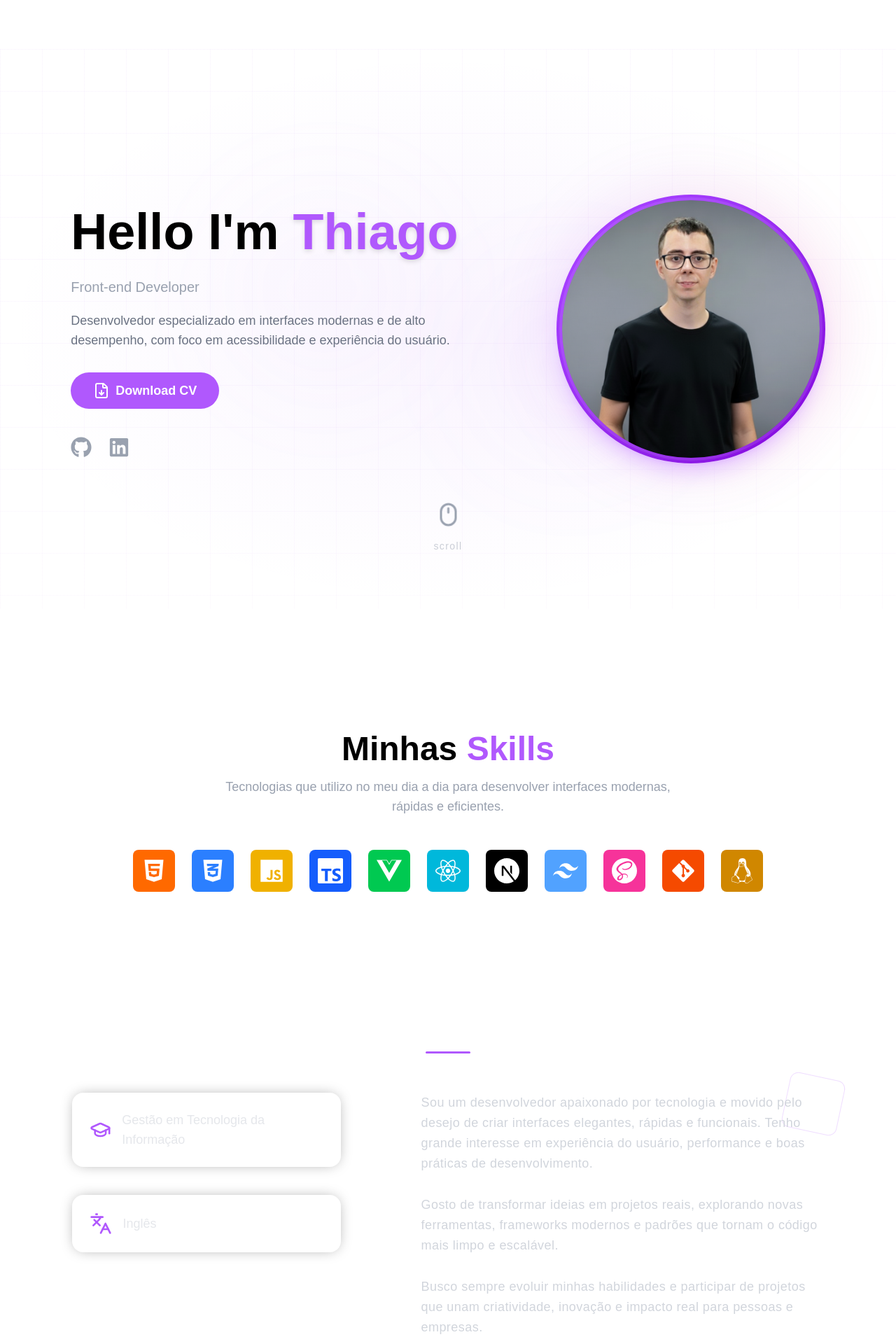
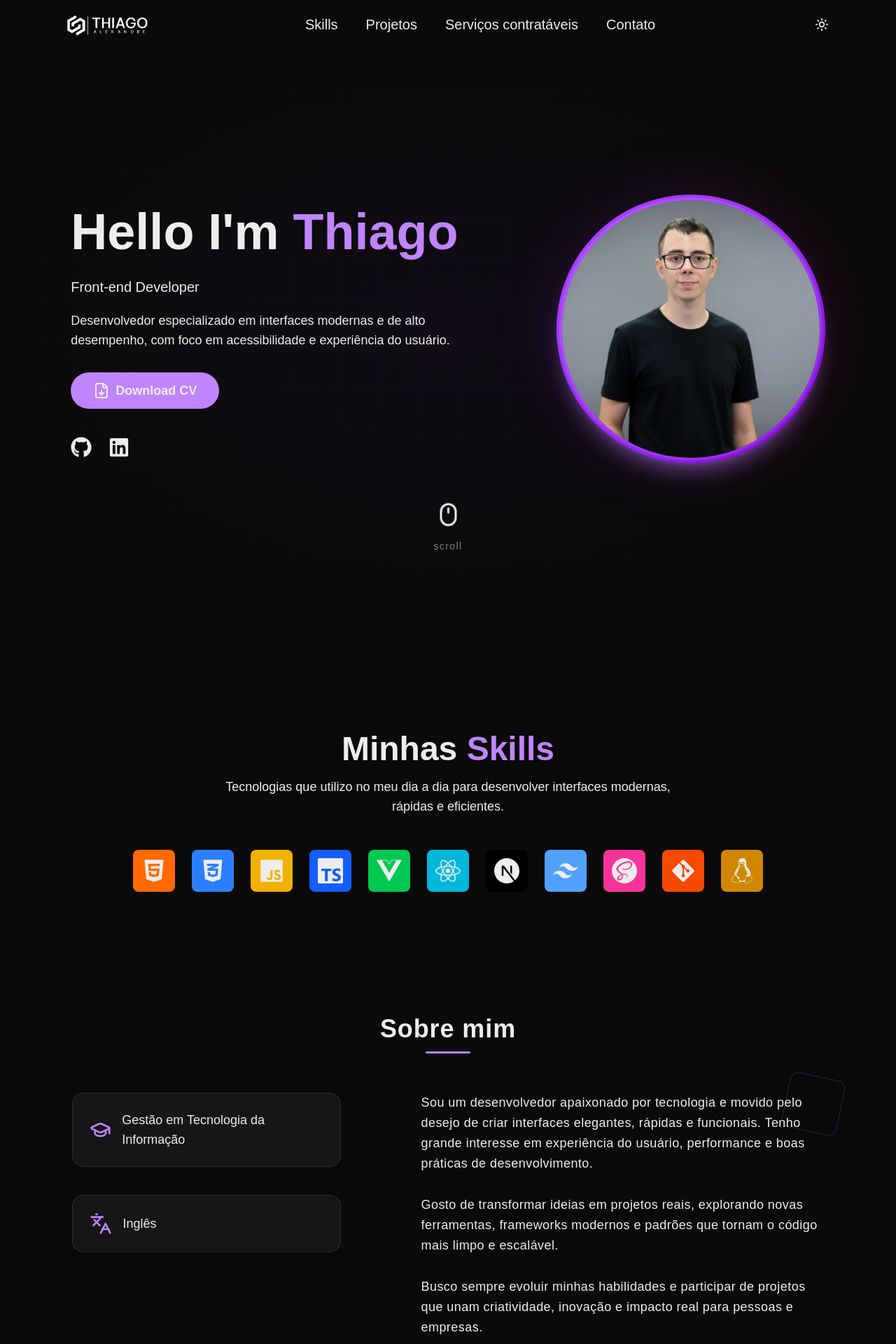
Before and after one commit to thiagokilu/portifolio-react, a Next.js app: page / in a window 1280 px wide. Shown: the top 1920 px of the page at 70% size. Built offline with nearby package versions, Linux system fonts and the light colour scheme.

Commit message:
now you can change theme color, to dark mode and ligth mode

```diff
--- a/Components/About/About.tsx
+++ b/Components/About/About.tsx
@@ -29,7 +29,7 @@ export default function About() {
         initial="hidden"
         whileInView="show"
         viewport={{ once: true, amount: 0.4 }}
-        className="text-4xl font-semibold text-white mb-14 tracking-wide relative"
+        className="text-4xl font-semibold  mb-14 tracking-wide relative"
       >
         Sobre mim
         <span className="block w-16 h-[3px] bg-purple-primary mx-auto mt-3 rounded-full"></span>
@@ -52,9 +52,7 @@ export default function About() {
               transition-all flex items-center rounded-2xl p-6 gap-4"
           >
             <GraduationCap className="text-purple-primary w-8 h-8 group-hover:scale-110 transition-transform" />
-            <span className="text-gray-200 text-lg">
-              Gestão em Tecnologia da Informação
-            </span>
+            <span className="text-lg">Gestão em Tecnologia da Informação</span>
           </motion.div>
 
           <motion.div
@@ -65,7 +63,7 @@ export default function About() {
               transition-all flex items-center rounded-2xl p-6 gap-4"
           >
             <Languages className="text-purple-primary w-8 h-8 group-hover:scale-110 transition-transform" />
-            <span className="text-gray-200 text-lg">Inglês</span>
+            <span className="text-lg">Inglês</span>
           </motion.div>
         </motion.div>
 
@@ -83,7 +81,7 @@ export default function About() {
         <motion.div variants={fadeUp} className="md:w-1/2 relative">
           <div className="absolute -top-6 -right-6 w-20 h-20 border border-purple-primary/20 rounded-xl rotate-12"></div>
 
-          <p className="text-gray-300 leading-relaxed text-lg tracking-wide relative z-10">
+          <p className="leading-relaxed text-lg tracking-wide relative z-10">
             Sou um desenvolvedor apaixonado por tecnologia e movido pelo desejo
             de criar interfaces elegantes, rápidas e funcionais. Tenho grande
             interesse em experiência do usuário, performance e boas práticas de
--- a/Components/Footer/Footer.tsx
+++ b/Components/Footer/Footer.tsx
@@ -3,7 +3,7 @@ export default function Footer() {
     <footer className=" py-8 px-6 flex flex-col items-center gap-4">
       <div className="w-full max-w-4xl h-px bg-gradient-to-r from-transparent via-purple-primary to-transparent" />
 
-      <span className="text-gray-300 text-sm tracking-wide">
+      <span className=" text-sm tracking-wide">
         © {new Date().getFullYear()} Thiago Alexandre
       </span>
     </footer>
--- a/Components/Header/Header.tsx
+++ b/Components/Header/Header.tsx
@@ -1,8 +1,10 @@
 "use client";
-import { useState } from "react";
-import { Menu, X } from "lucide-react";
+import { useEffect, useState } from "react";
+import { Menu, MoonIcon, SunIcon, X } from "lucide-react";
 import Image from "next/image";
 import Logo from "../../public/icons/logo-ta-white.png";
+
+type AvaliableThemes = "dark" | "light";
 
 export default function Header() {
   const [open, setOpen] = useState(false);
@@ -14,6 +16,20 @@ export default function Header() {
     { label: "Contato", href: "#Contact" },
   ];
 
+  const [theme, setTheme] = useState<AvaliableThemes>("dark");
+
+  function handleThemeChange(e: React.MouseEvent<HTMLButtonElement>) {
+    e.preventDefault();
+    setTheme((prevTheme) => {
+      const nextTheme = prevTheme === "dark" ? "light" : "dark";
+      return nextTheme;
+    });
+  }
+
+  useEffect(() => {
+    document.documentElement.setAttribute("data-theme", theme);
+  }, [theme]);
+
   return (
     <header className="w-full py-4">
       <nav className="flex items-center justify-between max-w-6xl mx-auto px-6">
@@ -23,7 +39,7 @@ export default function Header() {
         </div>
 
         {/* Menu Desktop */}
-        <ul className="hidden md:flex flex-row gap-10 text-lg font-medium text-white">
+        <ul className="hidden md:flex flex-row gap-10 text-lg font-medium ">
           {links.map((item, i) => (
             <li key={i} className="cursor-pointer relative group text-xl">
               <a href={item.href}>{item.label}</a>
@@ -38,9 +54,25 @@ export default function Header() {
             </li>
           ))}
         </ul>
+        <div className="relative group">
+  <button
+    onClick={handleThemeChange}
+    className="flex items-center justify-center text-white p-2 rounded hover:bg-zinc-200 dark:hover:bg-zinc-700 transition"
+  >
+    {theme === "dark" ? <SunIcon size={20} /> : <MoonIcon size={20} />}
+  </button>
+
+  <span className="absolute top-full mt-2 left-1/2 -translate-x-1/2
+    opacity-0 group-hover:opacity-100 transition
+    bg-zinc-900 text-white text-xs px-2 py-1 rounded whitespace-nowrap">
+    Mudar tema
+  </span>
+</div>
+
+
 
         {/* Botão Mobile */}
-        <button className="md:hidden text-white" onClick={() => setOpen(!open)}>
+        <button className="md:hidden " onClick={() => setOpen(!open)}>
           {open ? <X size={40} /> : <Menu size={40} />}
         </button>
       </nav>
@@ -48,15 +80,15 @@ export default function Header() {
       {/* Menu Mobile */}
       <div
         className={`
-          md:hidden transition-all duration-300 overflow-hidden bg-[#141414]
+          md:hidden transition-all duration-300 overflow-hidden bg-[var(--background)]
           ${open ? "max-h-96 py-6" : "max-h-0 py-0"}
         `}
       >
-        <ul className="flex flex-col items-center gap-6 text-xl font-medium text-white">
+        <ul className="flex flex-col items-center gap-6 text-xl font-medium ">
           {links.map((item, i) => (
             <li
               key={i}
-              className="cursor-pointer hover:text-purple-400 transition-colors"
+              className="cursor-pointer hover:text-purple-primary transition-colors"
               onClick={() => setOpen(false)}
             >
               <a href={item.href}>{item.label}</a>
--- a/Components/Hero/Hero.tsx
+++ b/Components/Hero/Hero.tsx
@@ -58,11 +58,9 @@ export default function Hero() {
               <span className="text-purple-primary drop-shadow-md">Thiago</span>
             </h1>
 
-            <span className="text-xl font-light text-gray-400">
-              Front-end Developer
-            </span>
+            <span className="text-xl font-light">Front-end Developer</span>
 
-            <p className="text-lg text-gray-500">
+            <p className="text-lg">
               Desenvolvedor especializado em interfaces modernas e de alto
               desempenho, com foco em acessibilidade e experiência do usuário.
             </p>
@@ -75,7 +73,7 @@ export default function Hero() {
               <a
                 href="/files/curriculo-thiago-portifolio.pdf"
                 download="curriculo-thiago.pdf"
-                className="bg-purple-primary flex items-center justify-center gap-2 text-white px-8 py-3 rounded-full transition-all duration-300 hover:bg-purple-600 hover:shadow-lg hover:shadow-purple-300/30"
+                className="bg-purple-primary flex items-center justify-center gap-2  px-8 py-3 rounded-full transition-all duration-300 hover:bg-purple-600 hover:shadow-lg hover:shadow-purple-300/30"
               >
                 <FileDown />
                 Download CV
@@ -91,7 +89,7 @@ export default function Hero() {
                 href="https://github.com/thiagokilu"
                 target="_blank"
                 rel="noopener noreferrer"
-                className="text-gray-400 hover:text-purple-primary transition-colors duration-300"
+                className="hover:text-purple-primary transition-colors duration-300"
               >
                 <FaGithub />
               </a>
@@ -100,14 +98,14 @@ export default function Hero() {
                 href="https://www.linkedin.com/in/thiago-alexandre-cavalcante/"
                 target="_blank"
                 rel="noopener noreferrer"
-                className="text-gray-400 hover:text-purple-primary transition-colors duration-300"
+                className="hover:text-purple-primary transition-colors duration-300"
               >
                 <FaLinkedin />
               </a>
             </motion.div>
 
             {/* Scroll */}
-            <div className="absolute bottom-20 left-1/2 -translate-x-1/2 flex flex-col items-center text-gray-400">
+            <div className="absolute bottom-20 left-1/2 -translate-x-1/2 flex flex-col items-center">
               <LuMouse className="text-4xl animate-bounce" />
               <span className="mt-2 text-sm tracking-widest animate-pulse">
                 scroll
--- a/Components/ProjectCard/ProjectCard.tsx
+++ b/Components/ProjectCard/ProjectCard.tsx
@@ -66,7 +66,7 @@ export default function ProjectCard({ project }: any) {
         <div className="flex flex-col gap-3">
           {/* Título + Tecnologias */}
           <div className="flex flex-col gap-1">
-            <h3 className="text-white text-xl font-semibold tracking-wide">
+            <h3 className=" text-xl font-semibold tracking-wide">
               {project.title}
             </h3>
 
@@ -88,9 +88,7 @@ export default function ProjectCard({ project }: any) {
           </div>
 
           {/* Descrição */}
-          <p className="text-gray-300 text-sm leading-relaxed">
-            {project.description}
-          </p>
+          <p className="text-sm leading-relaxed">{project.description}</p>
         </div>
       </div>
     </a>
--- a/Components/Projects/Projects.tsx
+++ b/Components/Projects/Projects.tsx
@@ -48,7 +48,7 @@ export default function Projects() {
         viewport={{ once: true, amount: 0.5 }}
         className="flex flex-col max-w-32 mb-10"
       >
-        <h2 className="text-4xl font-semibold text-white">Projetos</h2>
+        <h2 className="text-4xl font-semibold ">Projetos</h2>
         <div className="w-full flex items-center justify-center">
           <span className="block w-16 h-[3px] bg-purple-primary mt-3 rounded-full"></span>
         </div>
--- a/Components/Skills/Skills.tsx
+++ b/Components/Skills/Skills.tsx
@@ -47,7 +47,7 @@ export default function Skills() {
       </h2>
 
       {/* Subtítulo / descrição */}
-      <p className="text-gray-400 max-w-2xl mb-12 text-lg">
+      <p className="max-w-2xl mb-12 text-lg">
         Tecnologias que utilizo no meu dia a dia para desenvolver interfaces
         modernas, rápidas e eficientes.
       </p>
@@ -66,17 +66,17 @@ export default function Skills() {
           className="flex flex-wrap w-full items-center justify-center gap-6 text-6xl"
         >
           {[
-            <FaHtml5 className="text-white bg-orange-500 rounded-lg p-3 " />,
-            <FaCss3Alt className="text-white bg-blue-500 rounded-lg p-3 " />,
-            <FaJs className="text-white bg-yellow-500 rounded-lg p-3 " />,
-            <SiTypescript className="text-white bg-blue-600 rounded-lg p-3 " />,
-            <SiVuedotjs className="text-white bg-green-500 rounded-lg p-3 " />,
-            <FaReact className="text-white bg-cyan-500 rounded-lg p-3 " />,
-            <SiNextdotjs className="text-white bg-black rounded-lg p-3 dark:bg-white dark:text-black " />,
-            <SiTailwindcss className="text-white bg-blue-400 rounded-lg p-3 " />,
-            <SiSass className="text-white bg-pink-500 rounded-lg p-3 " />,
-            <FaGitAlt className="text-white bg-orange-600 rounded-lg p-3 " />,
-            <FaLinux className="text-white bg-yellow-600 rounded-lg p-3 " />,
+            <FaHtml5 className=" bg-orange-500 rounded-lg p-3 " />,
+            <FaCss3Alt className=" bg-blue-500 rounded-lg p-3 " />,
+            <FaJs className=" bg-yellow-500 rounded-lg p-3 " />,
+            <SiTypescript className=" bg-blue-600 rounded-lg p-3 " />,
+            <SiVuedotjs className=" bg-green-500 rounded-lg p-3 " />,
+            <FaReact className=" bg-cyan-500 rounded-lg p-3 " />,
+            <SiNextdotjs className=" bg-black rounded-lg p-3 dark:bg-white dark:text-black " />,
+            <SiTailwindcss className=" bg-blue-400 rounded-lg p-3 " />,
+            <SiSass className=" bg-pink-500 rounded-lg p-3 " />,
+            <FaGitAlt className=" bg-orange-600 rounded-lg p-3 " />,
+            <FaLinux className=" bg-yellow-600 rounded-lg p-3 " />,
             // continue com os outros ícones...
           ].map((Icon, i) => (
             <motion.div
--- a/app/globals.css
+++ b/app/globals.css
@@ -1,34 +1,63 @@
 @import "tailwindcss";
 
-:root {
+/* =========================
+   THEME TOKENS
+========================= */
+
+/* LIGHT (padrão) */
+:root,
+:root[data-theme="light"] {
   --background: #ffffff;
-  --foreground: #000000;
+  --foreground: #0a0a0a;
+
+  --purple-primary: #b058fd;
+  --purple-secondary: #a058fd;
+  --purple-tertiary: #8c5afd;
+  --purple-quaternary: #7c4efd;
+  --purple-quinary: #6c3efd;
+  --purple-senary: #5c2efd;
 }
+
+/* DARK */
+:root[data-theme="dark"] {
+  --background: #0a0a0a;
+  --foreground: #ededed;
+
+  --purple-primary: #c084fc;
+  --purple-secondary: #b678f5;
+  --purple-tertiary: #a56df0;
+  --purple-quaternary: #945fe8;
+  --purple-quinary: #8351e0;
+  --purple-senary: #7243d8;
+}
+
+/* =========================
+   TAILWIND THEME BRIDGE
+========================= */
 
 @theme inline {
   --color-background: var(--background);
   --color-foreground: var(--foreground);
-  --color-purple-primary: #b058fd;
-  --color-purple-secondary: #a058fd;
-  --color-purple-tertiary: #8c5afd;
-  --color-purple-quaternary: #7c4efd;
-  --color-purple-quinary: #6c3efd;
-  --color-purple-senary: #5c2efd;
+
+  --color-purple-primary: var(--purple-primary);
+  --color-purple-secondary: var(--purple-secondary);
+  --color-purple-tertiary: var(--purple-tertiary);
+  --color-purple-quaternary: var(--purple-quaternary);
+  --color-purple-quinary: var(--purple-quinary);
+  --color-purple-senary: var(--purple-senary);
+
   --font-geist-sans: "Geist Sans", sans-serif;
   --font-geist-mono: "Geist Mono", monospace;
   --font-sans: var(--font-geist-sans);
   --font-mono: var(--font-geist-mono);
 }
 
-@media (prefers-color-scheme: dark) {
-  :root {
-    --background: #0a0a0a;
-    --foreground: #ededed;
-  }
-}
+/* =========================
+   GLOBAL STYLES
+========================= */
 
 body {
-  background: var(--background);
+  background-color: var(--background);
   color: var(--foreground);
 }
 
@@ -36,16 +65,40 @@ html {
   scroll-behavior: smooth !important;
 }
 
-/* Adicione ao seu globals.css */
+/* =========================
+   UTILITIES
+========================= */
+
 @layer utilities {
   .bg-grid-pattern {
     background-color: transparent;
     background-image: linear-gradient(
         to right,
-        rgba(147, 51, 234, 0.03) 1px,
+        rgba(147, 51, 234, 0.08) 1px,
         transparent 1px
       ),
-      linear-gradient(to bottom, rgba(147, 51, 234, 0.03) 1px, transparent 1px);
+      linear-gradient(to bottom, rgba(147, 51, 234, 0.08) 1px, transparent 1px);
     background-size: 60px 60px;
   }
+
+  :root[data-theme="dark"] .bg-grid-pattern {
+    background-image: linear-gradient(
+        to right,
+        rgba(147, 51, 234, 0.15) 1px,
+        transparent 1px
+      ),
+      linear-gradient(to bottom, rgba(147, 51, 234, 0.15) 1px, transparent 1px);
+  }
+
+  :root[data-theme="light"] .glass-surface {
+    background-color: color-mix(in srgb, var(--foreground) 4%, transparent);
+    border: 1px solid color-mix(in srgb, var(--foreground) 10%, transparent);
+    backdrop-filter: blur(12px);
+  }
+
+  :root[data-theme="dark"] .glass-surface {
+    background-color: color-mix(in srgb, var(--foreground) 12%, transparent);
+    border: 1px solid color-mix(in srgb, var(--foreground) 22%, transparent);
+    backdrop-filter: blur(12px);
+  }
 }
--- a/app/layout.tsx
+++ b/app/layout.tsx
@@ -62,7 +62,7 @@ export default function RootLayout({
   children: React.ReactNode;
 }>) {
   return (
-    <html lang="pt-BR">
+    <html lang="pt-BR" data-theme="dark">
       <body className={`${inter.variable} antialiased`}>{children}</body>
     </html>
   );
```
Also changed, not shown: Components/Contact/Contact.tsx (+10 -13 lines), Components/ContractedServices/ContractedServices.tsx (+9 -15 lines).
